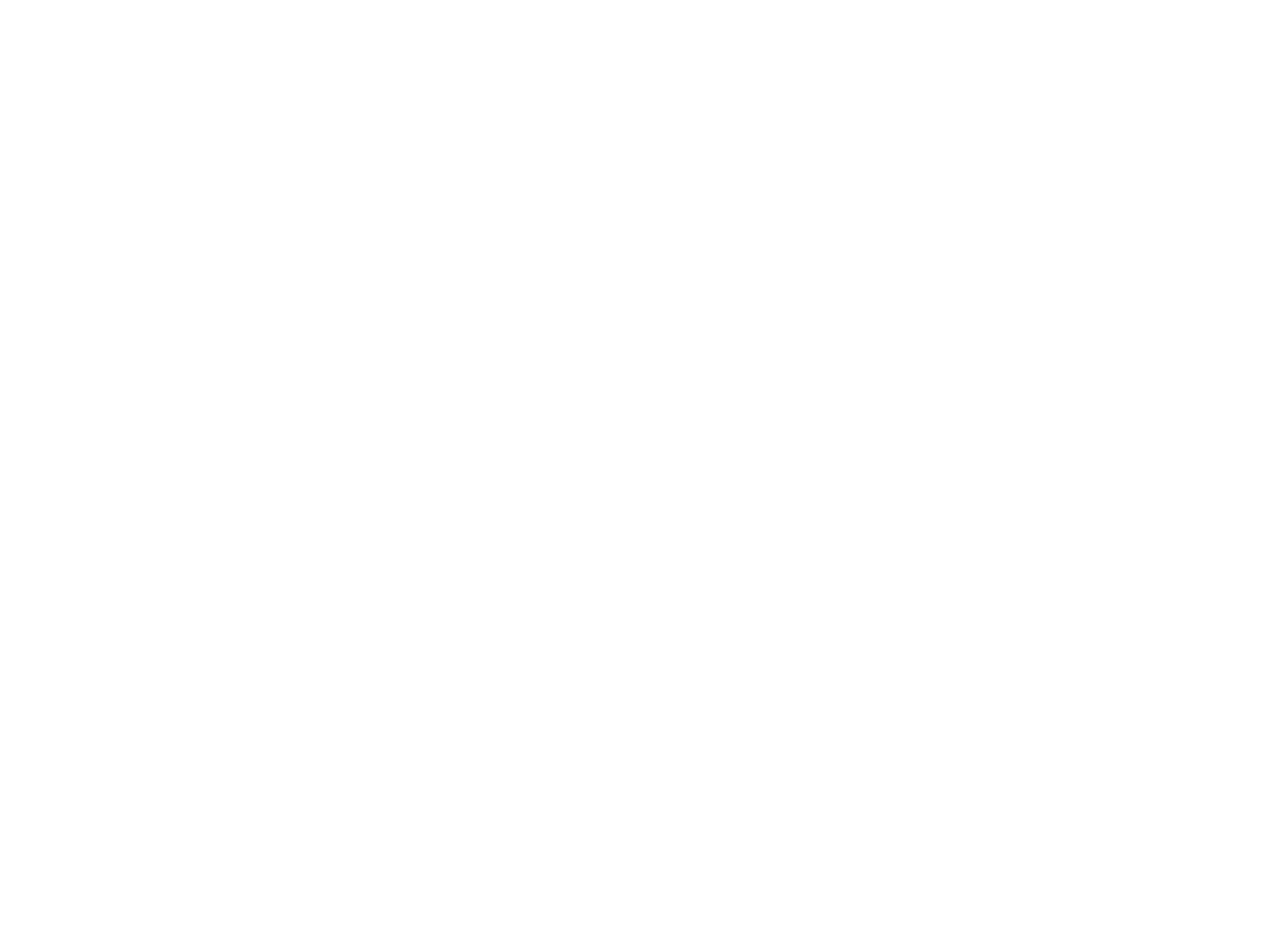
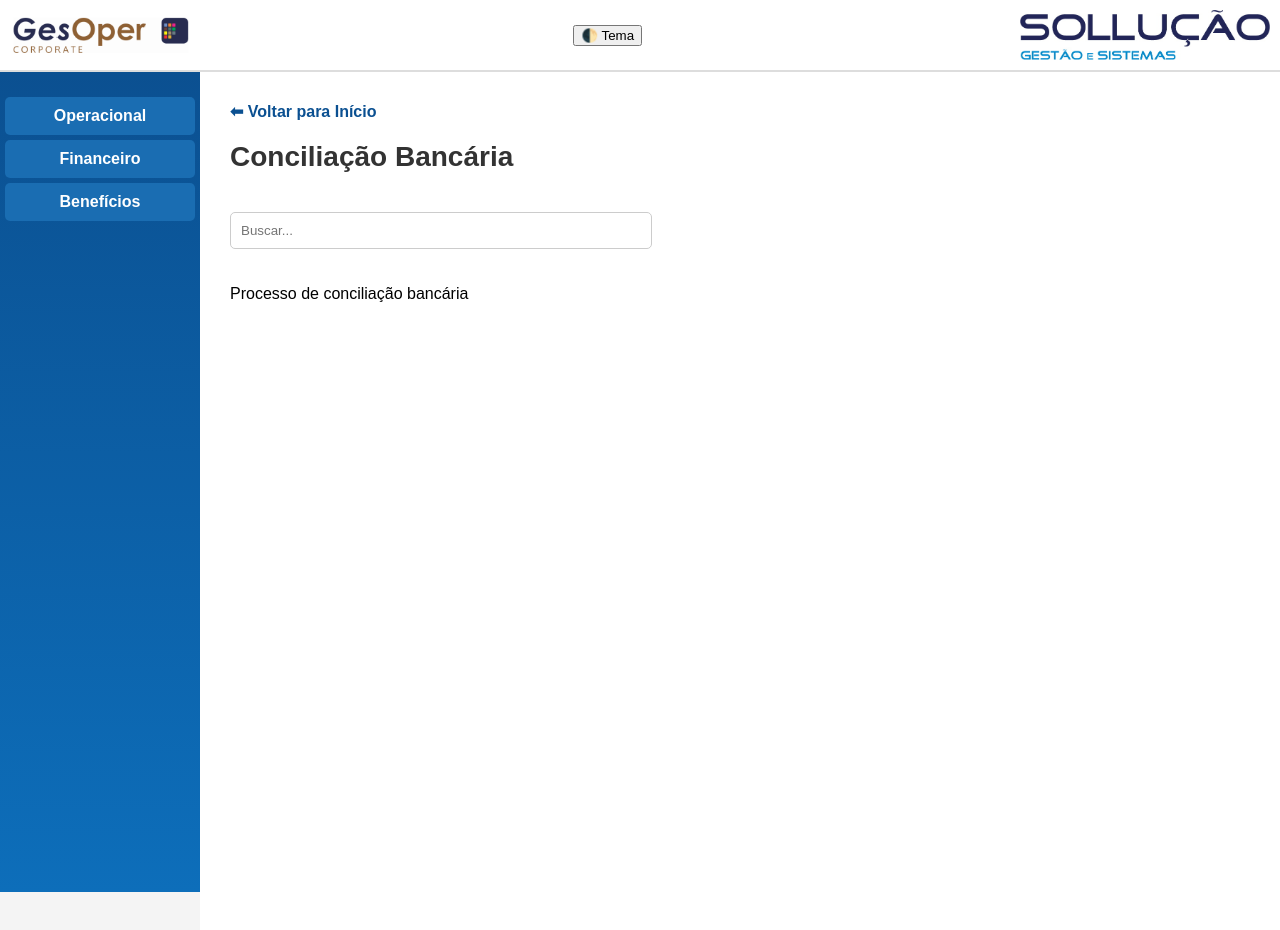
Before and after one commit to Gesoper02/Base-de-Conhecimento-GesOper, a plain HTML site: page financeiro/index.html in a window 1280 px wide. Before the commit the page ends 800 px from the top, so only its background shows below. Drawn offline with Linux system fonts and the light colour scheme.

Commit message:
Update index.html

```diff
--- a/financeiro/index.html
+++ b/financeiro/index.html
@@ -1 +1,45 @@
-<!-- Módulo Financeiro -->
+<!DOCTYPE html>
+<html lang="pt-BR">
+<head>
+    <meta charset="UTF-8">
+    <title>Conciliação Bancária</title>
+    <link rel="stylesheet" href="../../img/../css/style.css">
+
+<script>
+function toggleTheme() {
+    document.body.classList.toggle("dark");
+}
+function searchContent() {
+    const input = document.getElementById("searchInput").value.toLowerCase();
+    const content = document.querySelector(".content p");
+    if (content) {
+        content.innerHTML = content.textContent.toLowerCase().includes(input)
+            ? content.textContent
+            : "Nenhum resultado encontrado.";
+    }
+}
+</script>
+
+</head>
+<body>
+    <div class="header">
+        <img src="../../img/GesoperCorporate.png" alt="Logo Esquerda">
+        <button onclick="toggleTheme()">🌓 Tema</button>
+        <img src="../../img/LogoSolucao.png" alt="Logo Direita">
+    </div>
+    <div class="container">
+        <div class="sidebar">
+            <a href="../../img/../operacional/index.html">Operacional</a>
+            <a href="../../img/../financeiro/index.html">Financeiro</a>
+            <a href="../../img/../beneficios/index.html">Benefícios</a>
+        </div>
+        <div class="content">
+            <a href="../../index.html">⬅ Voltar para Início</a>
+            <h1>Conciliação Bancária</h1>
+            <input type="text" id="searchInput" oninput="searchContent()" placeholder="Buscar...">
+            <p>Processo de conciliação bancária</p>
+        </div>
+    </div>
+</body>
+</html>
+    <!-- Módulo Financeiro -->
```
